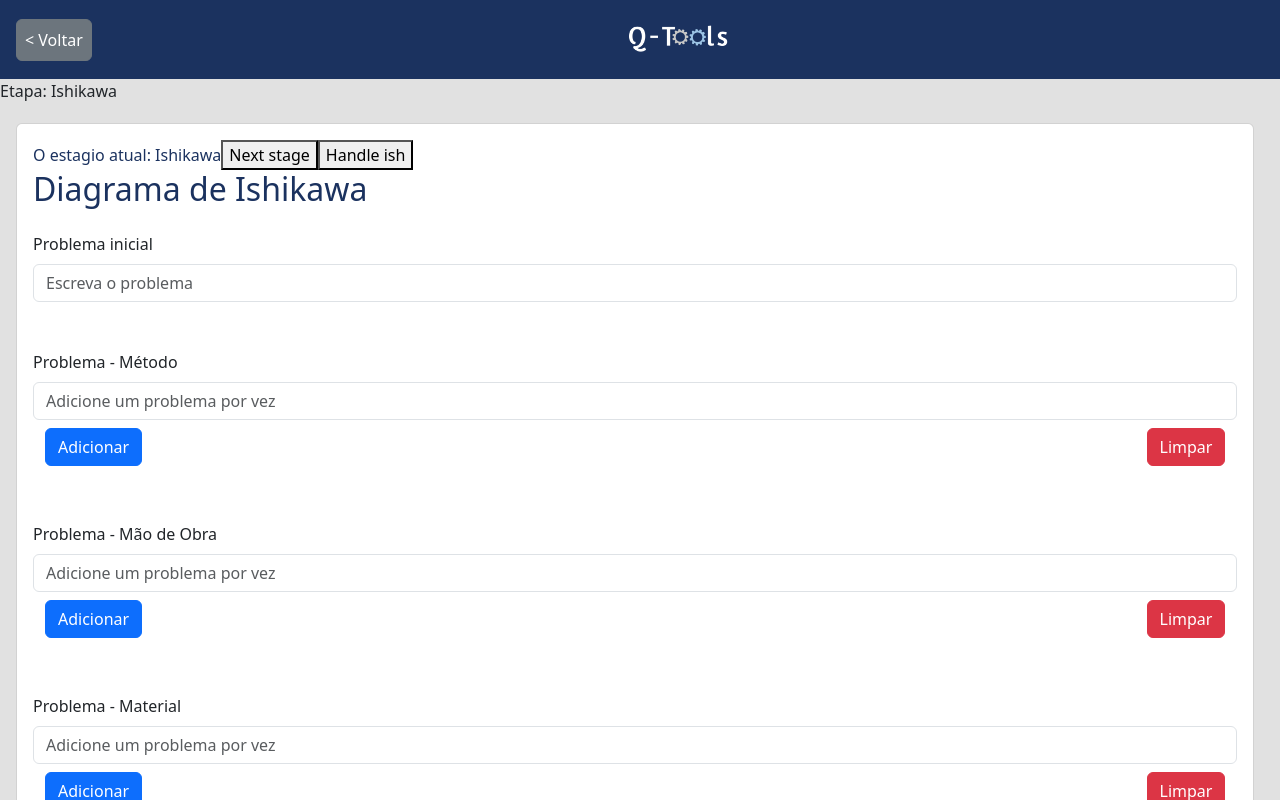
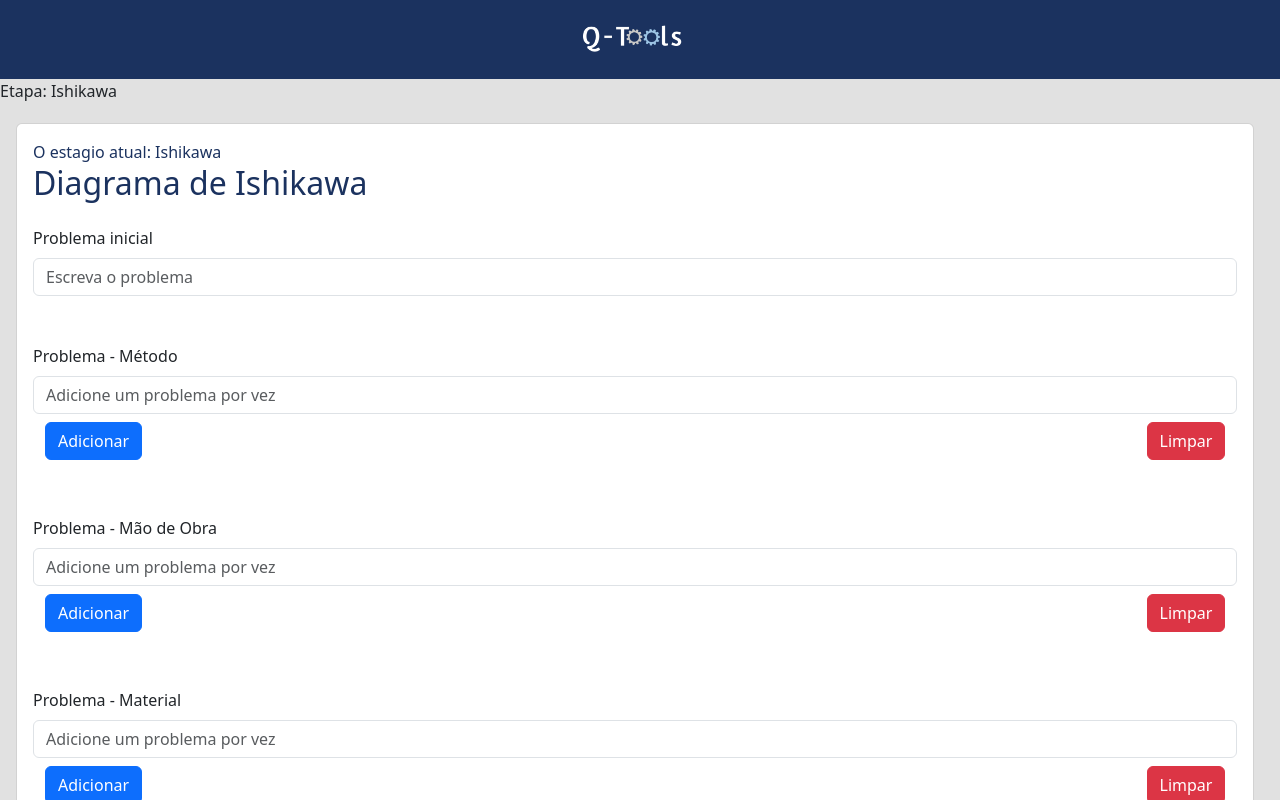
Before and after one commit to lcrossi/qtools, a React (Vite) app: page /tools in a window 1280 px wide. Shown: the top 800 px of the page. Built offline with nearby package versions, Linux system fonts and the light colour scheme.

Commit message:
Voltar nav button removed (UX)

```diff
--- a/src/components/ishikawa/index.jsx
+++ b/src/components/ishikawa/index.jsx
@@ -264,8 +264,10 @@ export default function Ishikawa() {
     }
 
     function handleNextStage() {
+        //validar com um modal de confirmação - a ideia é não deixar mais alterar os dados da ishikawa agora
+        loadIshikawa(true)
+        setContextIshikawaData(ishItems)
         setStage('5 Porquês')
-        setContextIshikawaData(ishItems)
         console.log('Indo para 5PQs')
     }
 
@@ -284,8 +286,6 @@ export default function Ishikawa() {
             <Card id="ishiForm" className="p-3 mb-4">
                 <div className={`ishFormHeader`}>
                     {`O estagio atual: ${stage}`}
-                    <button onClick={() => handleNextStage()}>Next stage</button>
-                    <button onClick={() => console.log('handle ish')}>Handle ish</button>
                     <h2 className='mb-4'>Diagrama de Ishikawa</h2>
                 </div>
                 <Form className={showOrHide}>
@@ -473,7 +473,7 @@ export default function Ishikawa() {
                         </Col>
                         <Col>
                             <Button
-                                onClick={() => console.log("Proximo")}
+                                onClick={() => handleNextStage()}
                                 variant='primary'
                                 className='fluid ms-auto'>
                                 {"Próximo >"}
--- a/src/components/navbar/index.jsx
+++ b/src/components/navbar/index.jsx
@@ -9,9 +9,9 @@ export default function Navbar() {
 
     return (
         <Stack direction='horizontal' className='navbar fluid'>
-            <Link to="/">
+            {/* <Link to="/">
                 <Button variant="secondary" className='p-2 ms-3'>{"< Voltar"}</Button>
-            </Link>
+            </Link> */}
             <Figure.Image
                 className='ms-auto fluid'
                 width={110}
```
